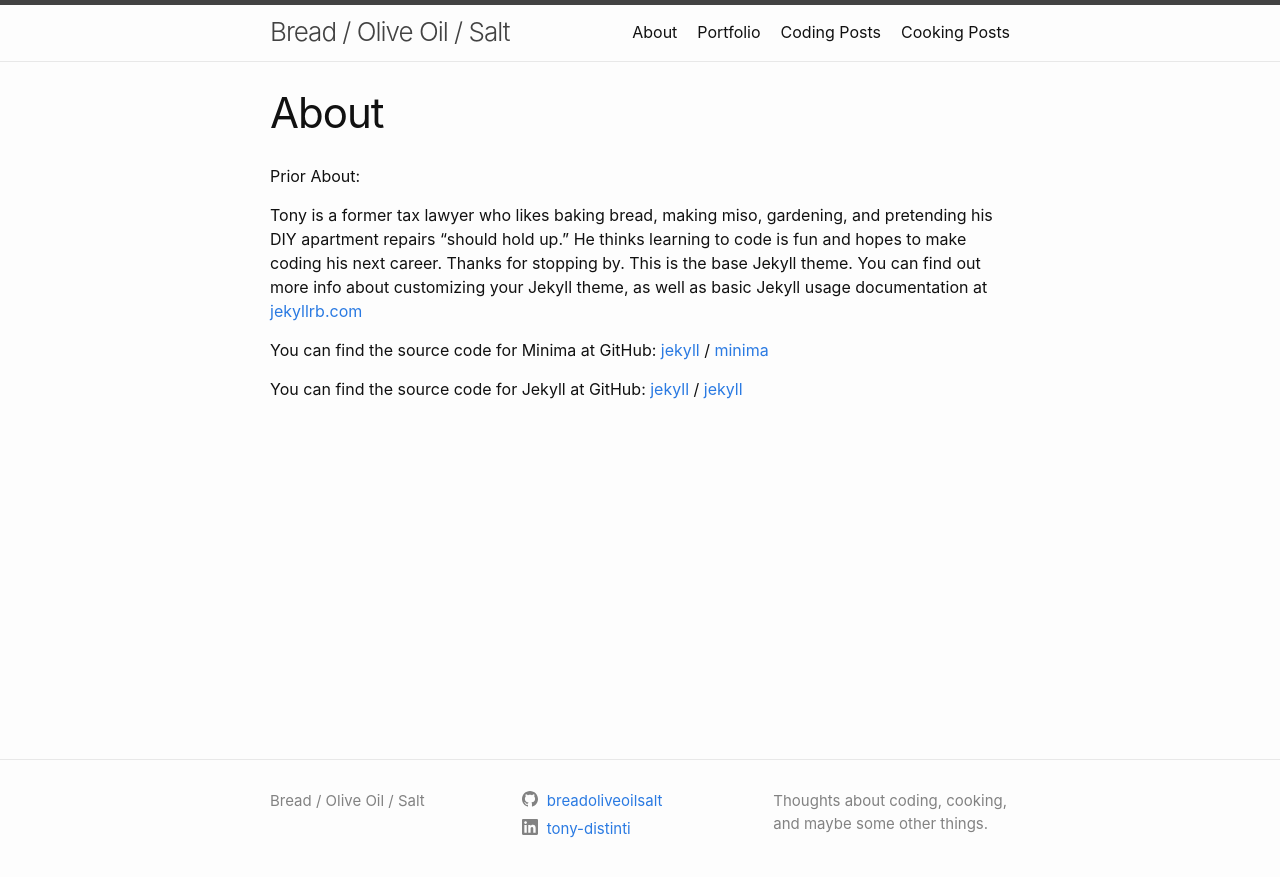
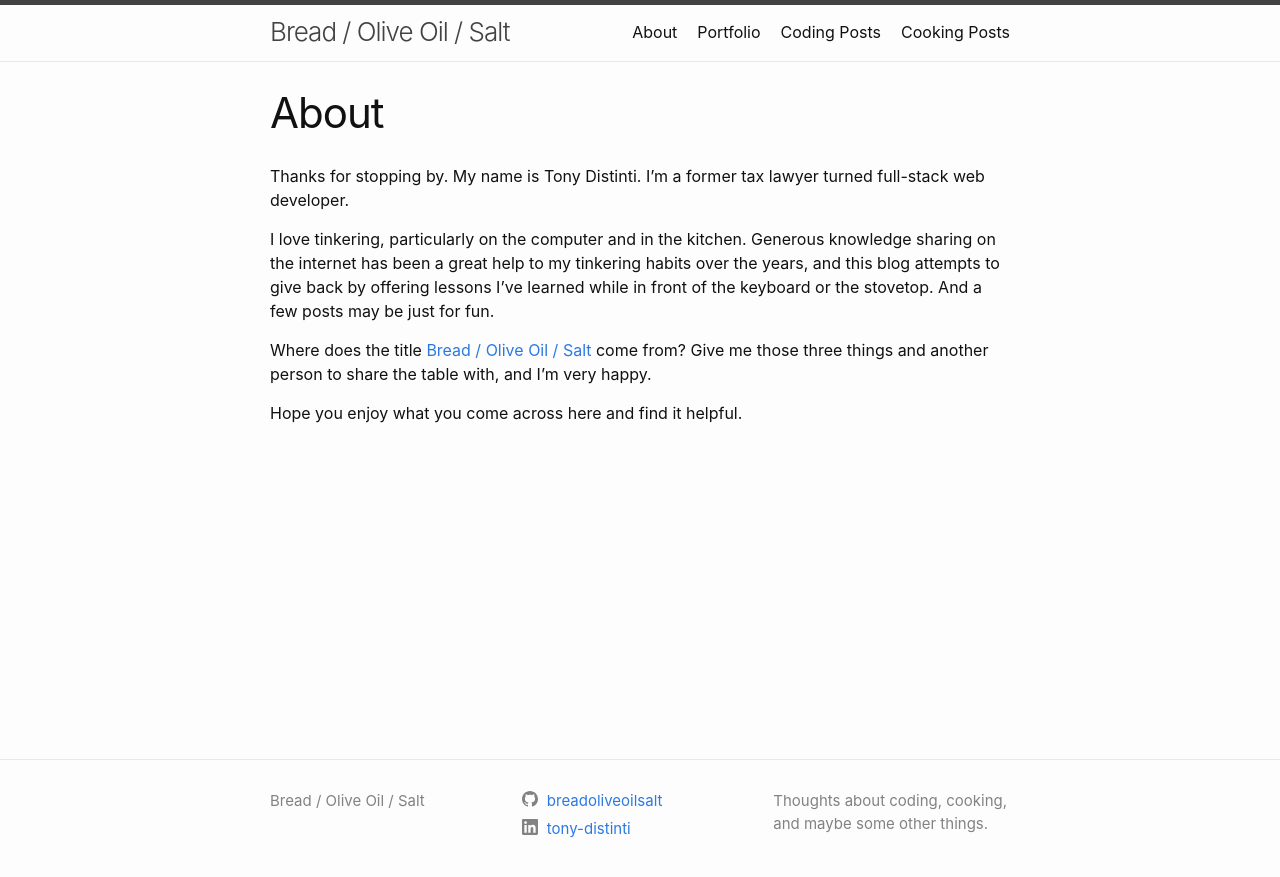
Before and after one commit to breadoliveoilsalt/breadoliveoilsalt.github.io, a Jekyll site: the page built from about.md, in a window 1280 px wide. Shown: the top 877 px of the page. Built offline with Jekyll 4.4.1, drawn with Linux system fonts in a browser that asks for light colours.

Commit message:
Revise about page.

```diff
--- a/about.md
+++ b/about.md
@@ -3,18 +3,11 @@ layout: page
 title: About
 permalink: /about/
 ---
-Prior About:
 
-Tony is a former tax lawyer who likes baking bread, making miso, gardening, and pretending his DIY apartment repairs "should hold up."  He thinks learning to code is fun and hopes to make coding his next career.  Thanks for stopping by.
-This is the base Jekyll theme. You can find out more info about customizing your Jekyll theme, as well as basic Jekyll usage documentation at [jekyllrb.com](https://jekyllrb.com/)
+Thanks for stopping by. My name is Tony Distinti. I'm a former tax lawyer turned full-stack web developer.
 
-You can find the source code for Minima at GitHub:
-[jekyll][jekyll-organization] /
-[minima](https://github.com/jekyll/minima)
+I love tinkering, particularly on the computer and in the kitchen. Generous knowledge sharing on the internet has been a great help to my tinkering habits over the years, and this blog attempts to give back by offering lessons I've learned while in front of the keyboard or the stovetop. And a few posts may be just for fun.
 
-You can find the source code for Jekyll at GitHub:
-[jekyll][jekyll-organization] /
-[jekyll](https://github.com/jekyll/jekyll)
+Where does the title [Bread / Olive Oil / Salt](../) come from? Give me those three things and another person to share the table with, and I'm very happy.
 
-
-[jekyll-organization]: https://github.com/jekyll
+Hope you enjoy what you come across here and find it helpful.
```
